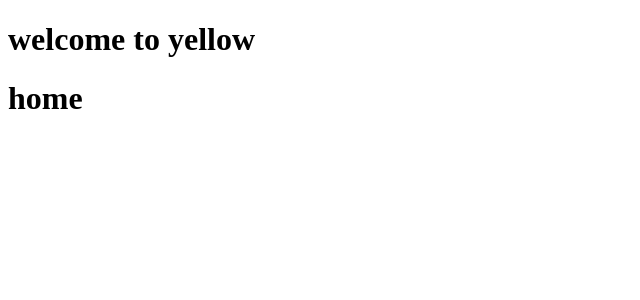
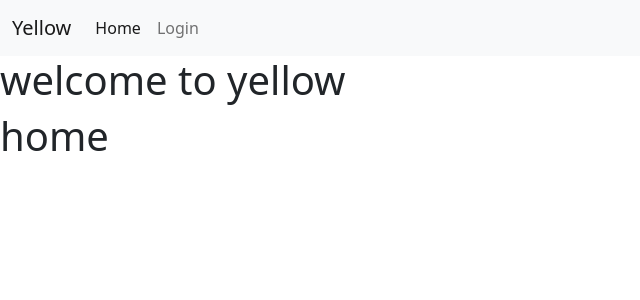
Before and after one commit to Timon57/chtiing-site-, a Django app: page / in a window 1280 px wide. Shown: the top 300 px of the page, without its empty margins (0-640 px from the left). Run offline with Django 4.2, Linux system fonts and the light colour scheme.

Commit message:
created login and register

```diff
--- a/chat/templates/chat/home.html
+++ b/chat/templates/chat/home.html
@@ -2,4 +2,7 @@
 
 {% block content %}
 <h1>home</h1>
+{%if user.is_authecticated%}
+<h2>welcome{{user}}</h2>
+{% endif %}
 {% endblock content %}
--- /dev/null
+++ b/chat/templates/chat/logout.html
@@ -0,0 +1,6 @@
+<h2>Are you sure you want to logout</h2>
+<form method="POST" action="">
+    {% csrf_token %}
+    <input type="submit" value="submit">
+</form>
+<a href="{% url 'home' %}">Go Back</a>
--- a/chat/urls.py
+++ b/chat/urls.py
@@ -2,5 +2,9 @@
 from . import views
 
 urlpatterns = [
-    path('', views.home, name='home')
+    path('', views.home, name='home'),
+    path('login',views.loginPage,name='login'),
+    path('logout',views.logoutPage,name='logout'),
+    path('register',views.registerPage,name='register'),
+
 ]
--- a/chat/views.py
+++ b/chat/views.py
@@ -1,4 +1,39 @@
-from django.shortcuts import render
+from django.shortcuts import render,redirect
+from django.http import HttpResponseRedirect
+from .models import Profile
+from .forms import SignInForm
+from django.contrib.auth import authenticate,login,logout
+from django.contrib.auth.decorators import login_required
 
 def home(request):
     return render(request,'chat/home.html')
+
+def registerPage(request):
+    form = SignInForm
+    if request.method == "POST":
+        form = SignInForm(request.POST)
+        if form.is_valid():
+            form.save()
+            return redirect('login')
+    context = {
+        'form':form
+    }
+    return render(request,'chat/register.html',context)
+
+def loginPage(request):
+    if request.method == "POST":
+        username = request.POST['username']
+        passsword = request.POST['password']
+        user = authenticate(request,username=username,password=passsword)
+        if user is not None:
+            login(request, user)
+            return redirect('home')
+    context = {
+    }
+    return render(request,'chat/login.html',context)
+
+def logoutPage(request):
+    if request.method == "POST":
+        logout(request)
+        return redirect('home')
+    return render(request,'chat/logout.html')
--- a/templates/main.html
+++ b/templates/main.html
@@ -5,9 +5,10 @@
     <meta charset="UTF-8">
     <meta http-equiv="X-UA-Compatible" content="IE=edge">
     <meta name="viewport" content="width=device-width, initial-scale=1.0">
+
+
 </head>
 <body>
-    {% include 'navbar.html' %}
     <h1>welcome to yellow</h1>
     {% block content %}
     {% endblock content %}
--- a/templates/navbar.html
+++ b/templates/navbar.html
@@ -7,7 +7,33 @@
     <title>
         Yellow
     </title>
+    <link href="https://cdn.jsdelivr.net/npm/bootstrap@5.2.3/dist/css/bootstrap.min.css" rel="stylesheet" integrity="sha384-rbsA2VBKQhggwzxH7pPCaAqO46MgnOM80zW1RWuH61DGLwZJEdK2Kadq2F9CUG65" crossorigin="anonymous">
 </head>
 <body>
+    <nav class="navbar navbar-expand-lg bg-light">
+        <div class="container-fluid">
+          <a class="navbar-brand" href="{% url 'home' %}">Yellow</a>
+          <button class="navbar-toggler" type="button" data-bs-toggle="collapse" data-bs-target="#navbarNav" aria-controls="navbarNav" aria-expanded="false" aria-label="Toggle navigation">
+            <span class="navbar-toggler-icon"></span>
+          </button>
+          <div class="collapse navbar-collapse" id="navbarNav">
+            <ul class="navbar-nav">
+              <li class="nav-item">
+                <a class="nav-link active" aria-current="page" href="{% url 'home' %}">Home</a>
+              </li>
+              {% if user.is_authenticated %}
+                <li class="nav-item">
+                    <a class="nav-link" href="{% url 'logout' %}">Logout</a>
+                </li>
+            {% else %}
+            <li class="nav-item">
+                <a class="nav-link" href="{% url 'login' %}">Login</a>
+            </li>
+            {% endif %}
+            </ul>
+          </div>
+        </div>
+      </nav>
+      <script src="https://cdn.jsdelivr.net/npm/bootstrap@5.2.3/dist/js/bootstrap.bundle.min.js" integrity="sha384-kenU1KFdBIe4zVF0s0G1M5b4hcpxyD9F7jL+jjXkk+Q2h455rYXK/7HAuoJl+0I4" crossorigin="anonymous"></script>
 </body>
 </html>
```
Also changed, not shown: chat/forms.py (added, +8 -0 lines), chat/templates/chat/login.html (added, +10 -0 lines), chat/templates/chat/register.html (added, +7 -0 lines), db.sqlite3.
